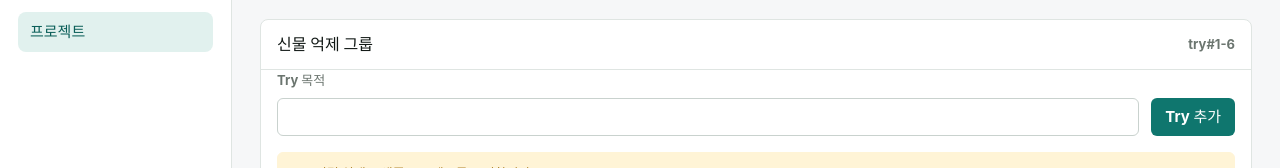
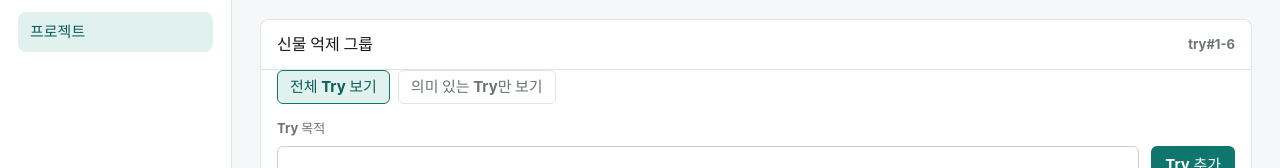
Before and after one commit to Dev-HLeah/kolmar, a React (Vite) app in the folder apps/web/: page /projects/1 in a window 1280 px wide. Shown: the part 176-344 px from the top of the page. Built offline with nearby package versions, Linux system fonts and the light colour scheme; no server answers.

Commit message:
feat(web): filter marked tries by project

```diff
--- a/apps/web/src/pages/ProjectDetailPage.tsx
+++ b/apps/web/src/pages/ProjectDetailPage.tsx
@@ -61,9 +61,14 @@ export function ProjectDetailPage() {
   const [groupName, setGroupName] = useState(sampleGroupName)
   const [activeGroupId, setActiveGroupId] = useState(sampleGroupId)
   const [tries, setTries] = useState(initialTries)
+  const [tryFilter, setTryFilter] = useState<'all' | 'marked'>('all')
   const [tryTitle, setTryTitle] = useState('')
   const [notice, setNotice] = useState('')
   const markedCount = useMemo(() => tries.filter((item) => item.marked).length, [tries])
+  const visibleTries = useMemo(
+    () => (tryFilter === 'marked' ? tries.filter((item) => item.marked) : tries),
+    [tries, tryFilter],
+  )
   const maxTryNumber = useMemo(
     () => tries.reduce((highest, item) => Math.max(highest, item.id), 0),
     [tries],
@@ -220,6 +225,24 @@ export function ProjectDetailPage() {
           <h3>{groupName}</h3>
           <span>{trySummary}</span>
         </div>
+        <div className="view-toggle" aria-label="Try 보기 필터">
+          <button
+            type="button"
+            className={tryFilter === 'all' ? 'active' : ''}
+            aria-pressed={tryFilter === 'all'}
+            onClick={() => setTryFilter('all')}
+          >
+            전체 Try 보기
+          </button>
+          <button
+            type="button"
+            className={tryFilter === 'marked' ? 'active' : ''}
+            aria-pressed={tryFilter === 'marked'}
+            onClick={() => setTryFilter('marked')}
+          >
+            의미 있는 Try만 보기
+          </button>
+        </div>
         <div className="try-add-form">
           <label>
             Try 목적
@@ -241,7 +264,7 @@ export function ProjectDetailPage() {
               </tr>
             </thead>
             <tbody>
-              {tries.map((item) => (
+              {visibleTries.map((item) => (
                 <tr key={item.id}>
                   <td>try#{item.id}</td>
                   <td>{item.title}</td>
@@ -266,6 +289,11 @@ export function ProjectDetailPage() {
                   </td>
                 </tr>
               ))}
+              {visibleTries.length === 0 ? (
+                <tr>
+                  <td colSpan={4}>마킹된 Try 없음</td>
+                </tr>
+              ) : null}
             </tbody>
           </table>
         </div>
--- a/apps/web/src/pages/WorkflowPages.css
+++ b/apps/web/src/pages/WorkflowPages.css
@@ -96,6 +96,30 @@
   padding: 0 16px 16px;
 }
 
+.view-toggle {
+  display: flex;
+  flex-wrap: wrap;
+  gap: 8px;
+  padding: 0 16px 14px;
+}
+
+.view-toggle button {
+  min-height: 34px;
+  padding: 0 12px;
+  border: 1px solid var(--line);
+  border-radius: 6px;
+  color: var(--text-muted);
+  background: #ffffff;
+  cursor: pointer;
+  font-weight: 700;
+}
+
+.view-toggle button.active {
+  border-color: var(--accent);
+  color: var(--accent-strong);
+  background: var(--accent-soft);
+}
+
 .try-add-form label {
   display: grid;
   gap: 6px;
```
Also changed, not shown: 2 other files (tests, documents, lock files or other folders).
